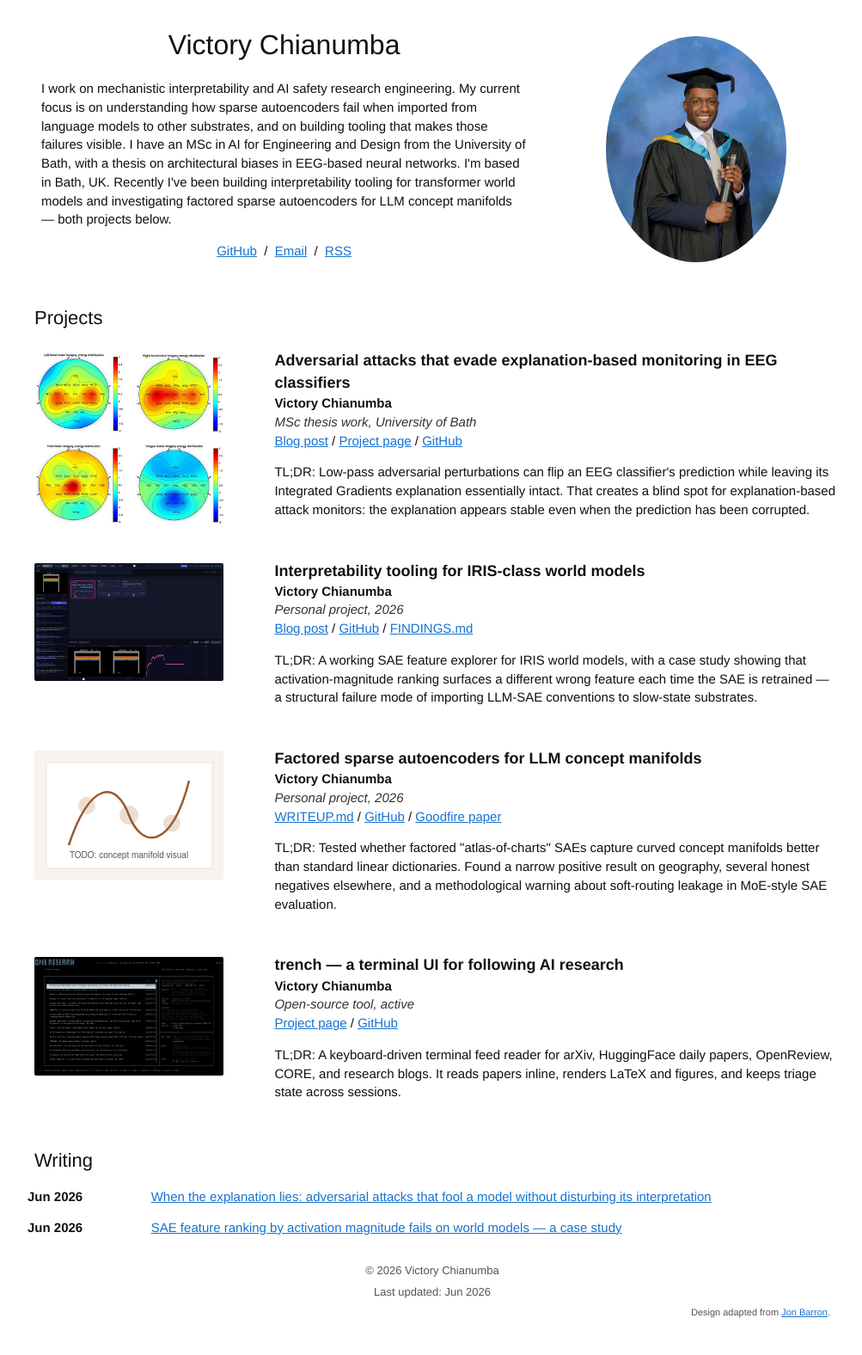
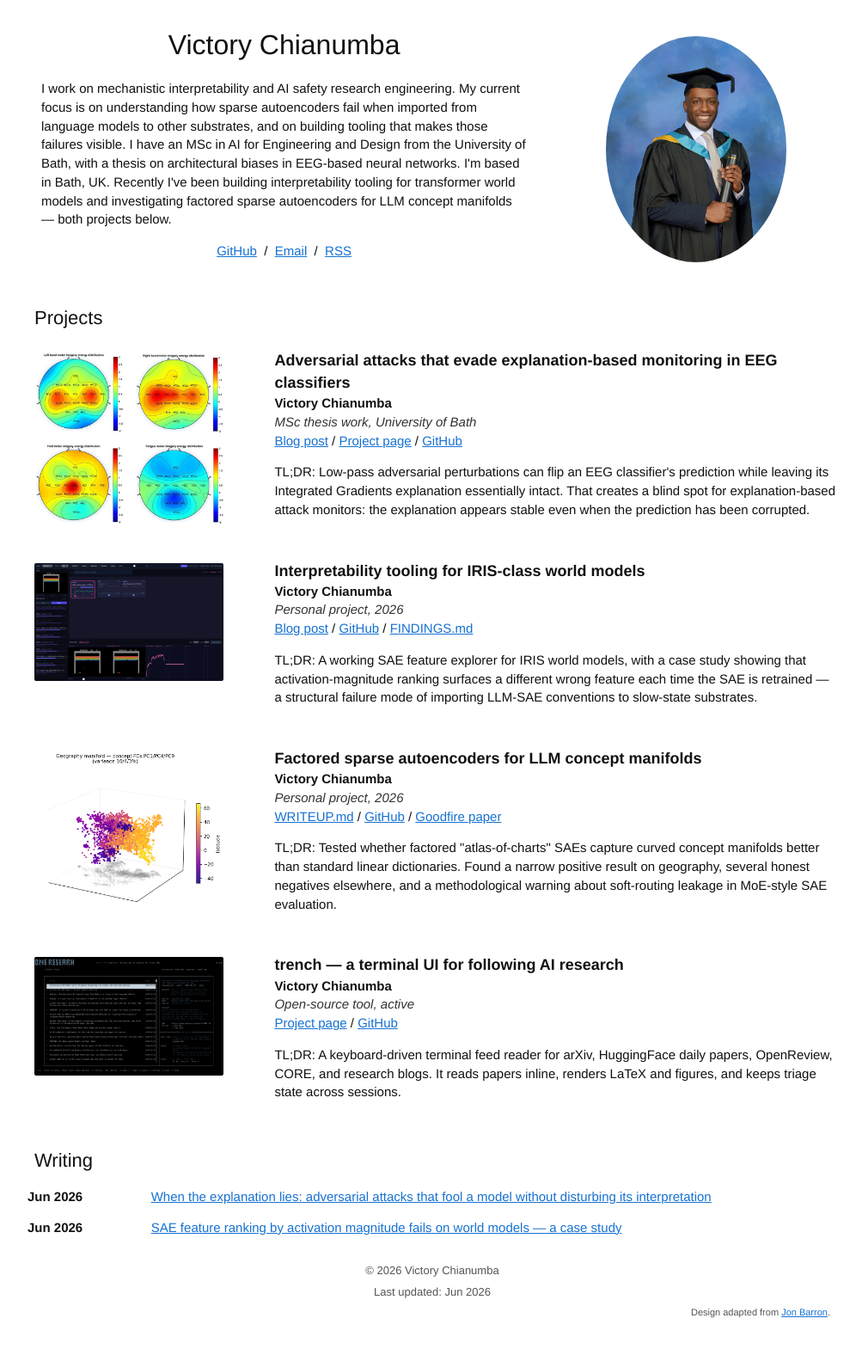
Before and after one commit to VictoryChianumba/VictoryChianumba.github.io, a Jekyll site: the page built from index.html, in a window 1280 px wide. Shown: the whole page at 86% size, without its empty margins (137-1140 px from the left). Built offline with Jekyll 4.4.1, drawn with Linux system fonts in a browser that asks for light colours.

Commit message:
Add factored SAE thumbnail

```diff
--- a/_layouts/homepage.html
+++ b/_layouts/homepage.html
@@ -62,7 +62,7 @@
           </tr>
 
           <tr>
-            <td class="thumb"><img src="{{ '/assets/images/factored-thumbnail.svg' | relative_url }}" alt="TODO: replace with factored SAE project thumbnail"></td>
+            <td class="thumb"><img src="{{ '/assets/images/factored-thumbnail.png' | relative_url }}" alt="Geography concept manifold visualization"></td>
             <td class="project-copy">
               <span class="project-title"><a href="{{ '/projects/factored-sae/' | relative_url }}">Factored sparse autoencoders for LLM concept manifolds</a></span>
               <br>
```
Also changed, not shown: assets/images/factored-thumbnail.png (added).
